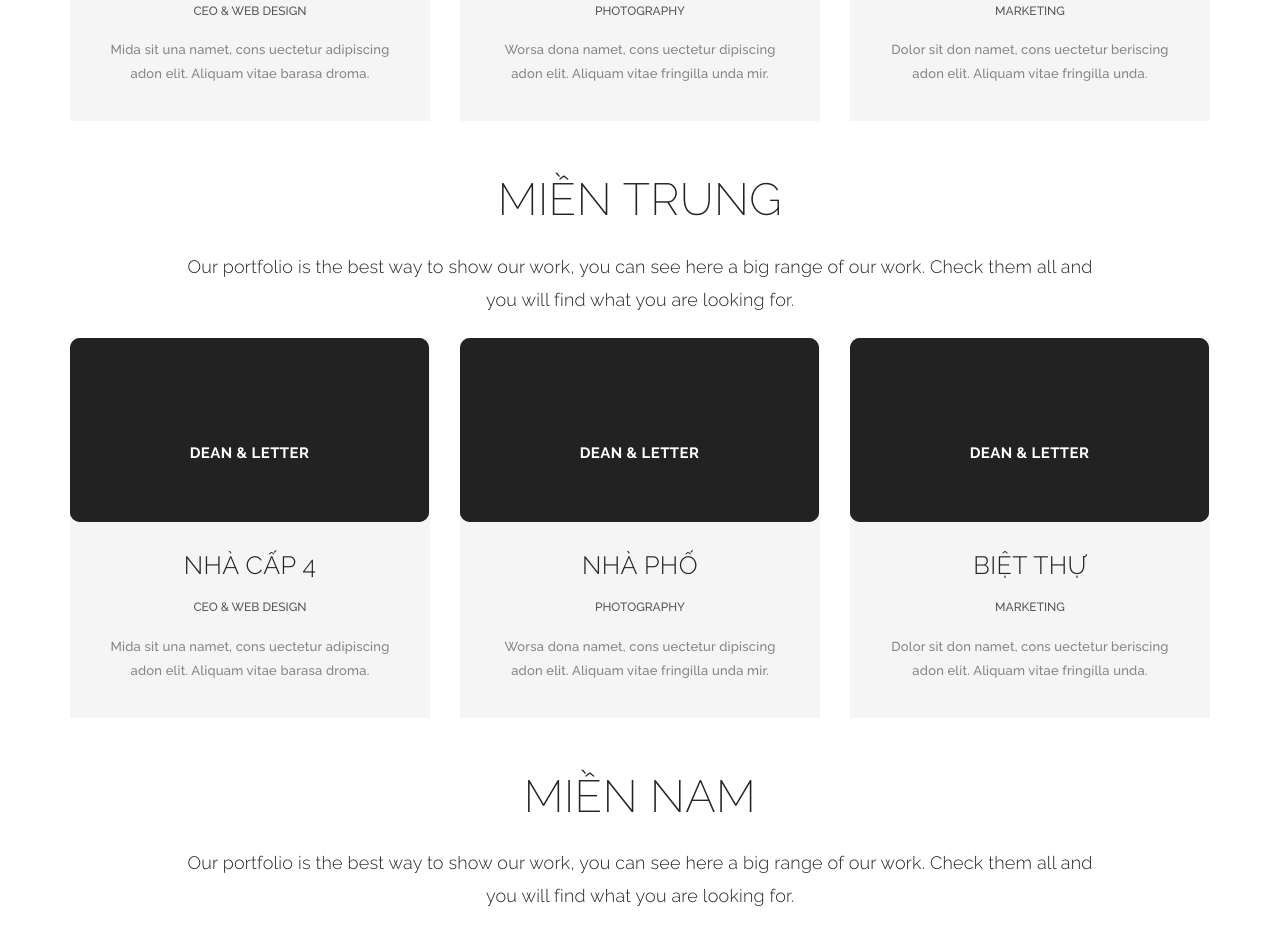
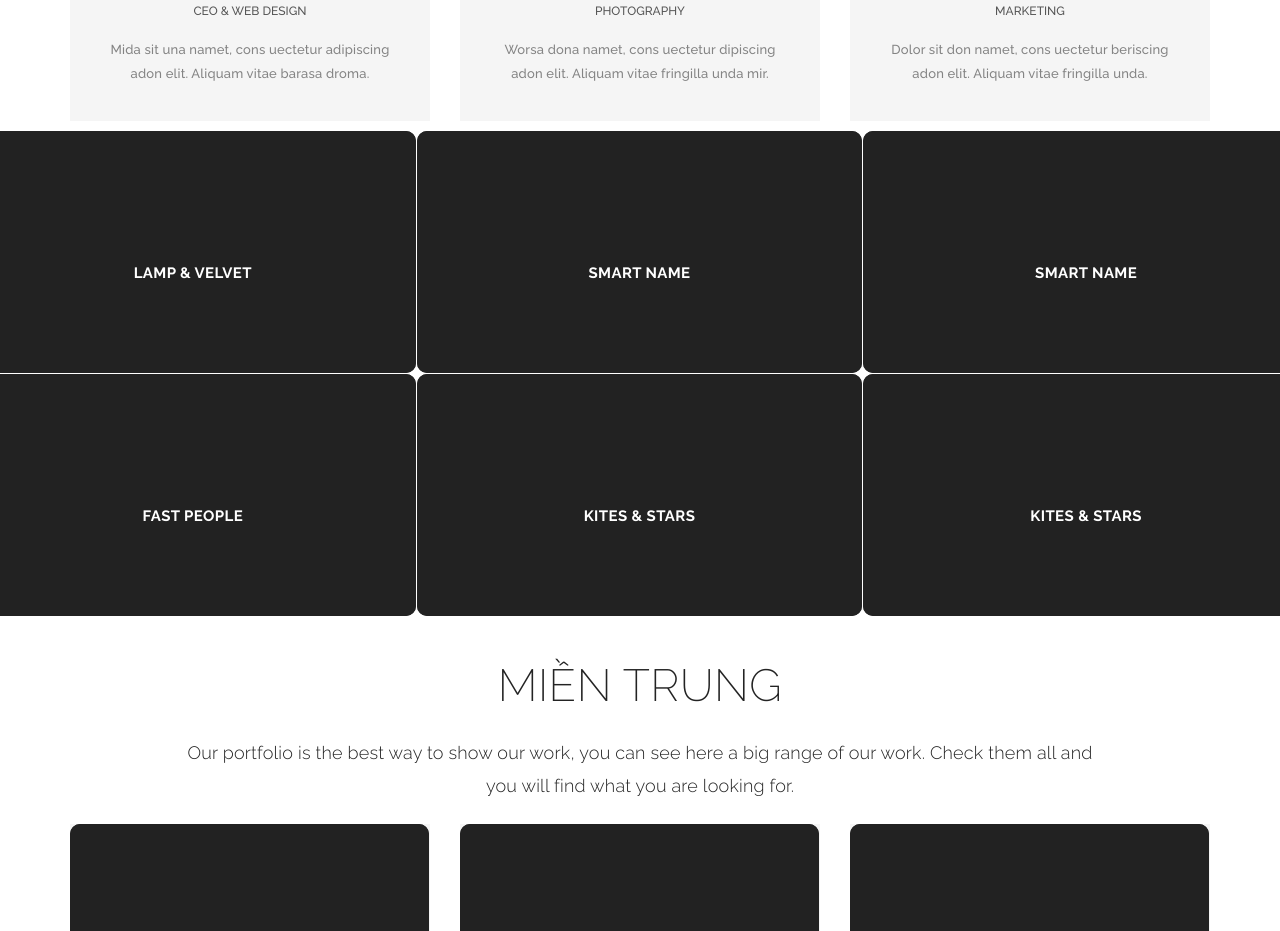
Before and after one commit to huyle15/demohsg-fe, a plain HTML site: page index.html in a window 1280 px wide. Shown: the part 1717-2648 px from the top of the page. Drawn offline with nearby package versions, Linux system fonts and the light colour scheme.

Commit message:
Update index.html
add show details item

```diff
--- a/index.html
+++ b/index.html
@@ -335,6 +335,100 @@
 					</div>
 					<!-- end team member item -->
 				</div>
+
+					<!-- show details item -->
+
+					<div class="row row-0-gutter">
+				<!-- start portfolio item -->
+				<div class="col-md-4 col-0-gutter">
+					<div class="ot-portfolio-item">
+						<figure class="effect-bubba">
+							<img src="images/demo/portfolio-3.jpg" alt="img02" class="img-responsive" />
+							<figcaption>
+								<h2>Lamp & Velvet</h2>
+								<p>Branding, Web Design</p>
+								<a href="#" data-toggle="modal" data-target="#Modal-3">View more</a>
+							</figcaption>
+						</figure>
+					</div>
+				</div>
+				<!-- end portfolio item -->
+				<!-- start portfolio item -->
+				<div class="col-md-4 col-0-gutter">
+					<div class="ot-portfolio-item">
+						<figure class="effect-bubba">
+							<img src="images/demo/portfolio-4.jpg" alt="img02" class="img-responsive" />
+							<figcaption>
+								<h2>Smart Name</h2>
+								<p>Branding, Design</p>
+								<a href="#" data-toggle="modal" data-target="#Modal-4">View more</a>
+							</figcaption>
+						</figure>
+					</div>
+				</div>
+				<!-- end portfolio item -->
+				<!-- start portfolio item -->
+				<div class="col-md-4 col-0-gutter">
+					<div class="ot-portfolio-item">
+						<figure class="effect-bubba">
+							<img src="images/demo/portfolio-4.jpg" alt="img02" class="img-responsive" />
+							<figcaption>
+								<h2>Smart Name</h2>
+								<p>Branding, Design</p>
+								<a href="#" data-toggle="modal" data-target="#Modal-4">View more</a>
+							</figcaption>
+						</figure>
+					</div>
+				</div>
+				<!-- end portfolio item -->
+			</div>
+			<div class="row row-0-gutter">
+				<!-- start portfolio item -->
+				<div class="col-md-4 col-0-gutter">
+					<div class="ot-portfolio-item">
+						<figure class="effect-bubba">
+							<img src="images/demo/portfolio-5.jpg" alt="img02" class="img-responsive" />
+							<figcaption>
+								<h2>Fast People</h2>
+								<p>Branding, Web Design</p>
+								<a href="#" data-toggle="modal" data-target="#Modal-5">View more</a>
+							</figcaption>
+						</figure>
+					</div>
+				</div>
+				<!-- end portfolio item -->
+				<!-- start portfolio item -->
+				<div class="col-md-4 col-0-gutter">
+					<div class="ot-portfolio-item">
+						<figure class="effect-bubba">
+							<img src="images/demo/portfolio-6.jpg" alt="img02" class="img-responsive" />
+							<figcaption>
+								<h2>Kites & Stars</h2>
+								<p>Branding, Web Design</p>
+								<a href="#" data-toggle="modal" data-target="#Modal-2">View more</a>
+							</figcaption>
+						</figure>
+					</div>
+				</div>
+				<!-- end portfolio item -->
+				<!-- start portfolio item -->
+				<div class="col-md-4 col-0-gutter">
+					<div class="ot-portfolio-item">
+						<figure class="effect-bubba">
+							<img src="images/demo/portfolio-6.jpg" alt="img02" class="img-responsive" />
+							<figcaption>
+								<h2>Kites & Stars</h2>
+								<p>Branding, Web Design</p>
+								<a href="#" data-toggle="modal" data-target="#Modal-2">View more</a>
+							</figcaption>
+						</figure>
+					</div>
+				</div>
+				<!-- end portfolio item -->
+			</div>
+
+					<!-- end details item -->
+
 			</div>
 		</section>
 
```
